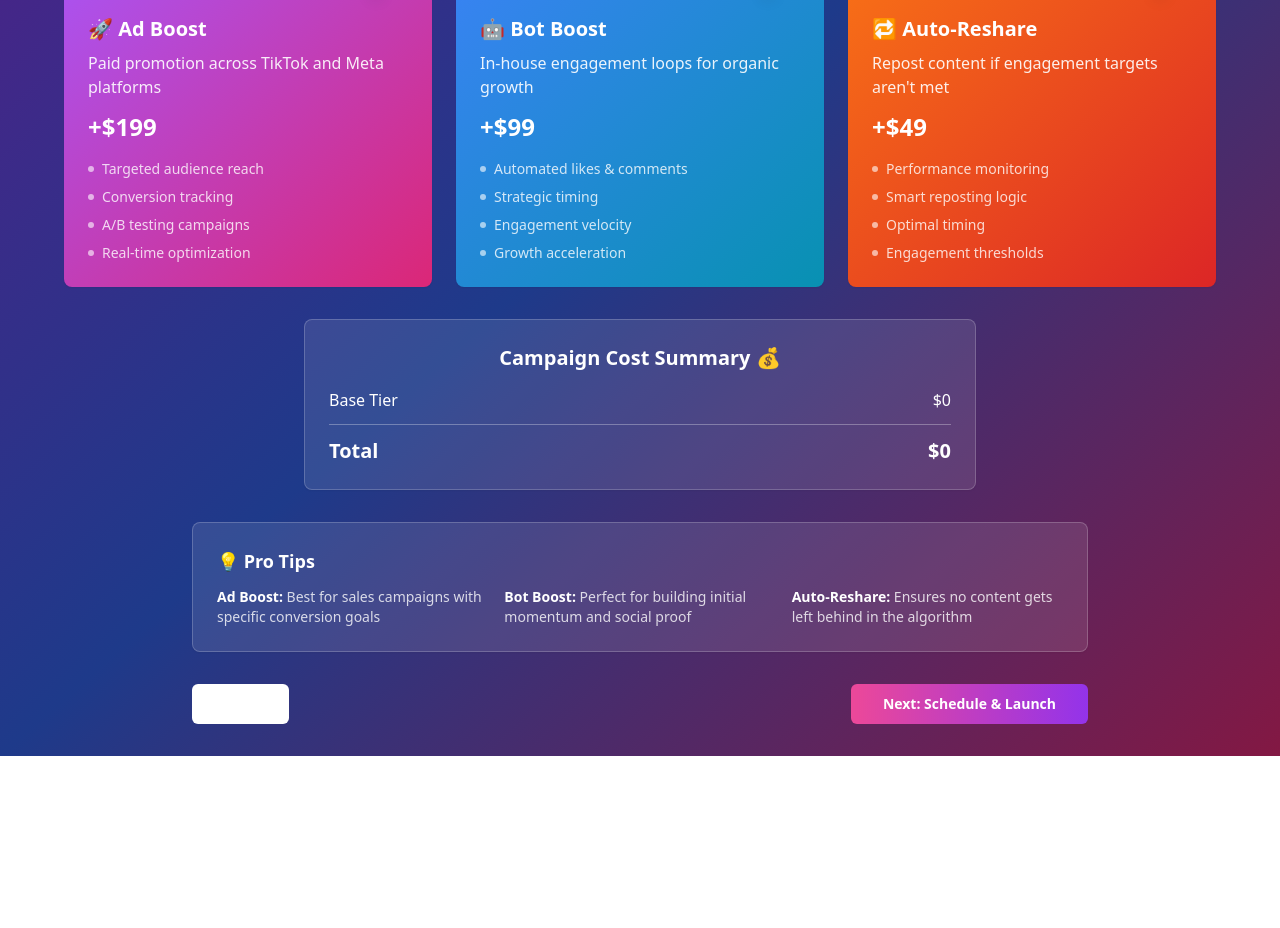
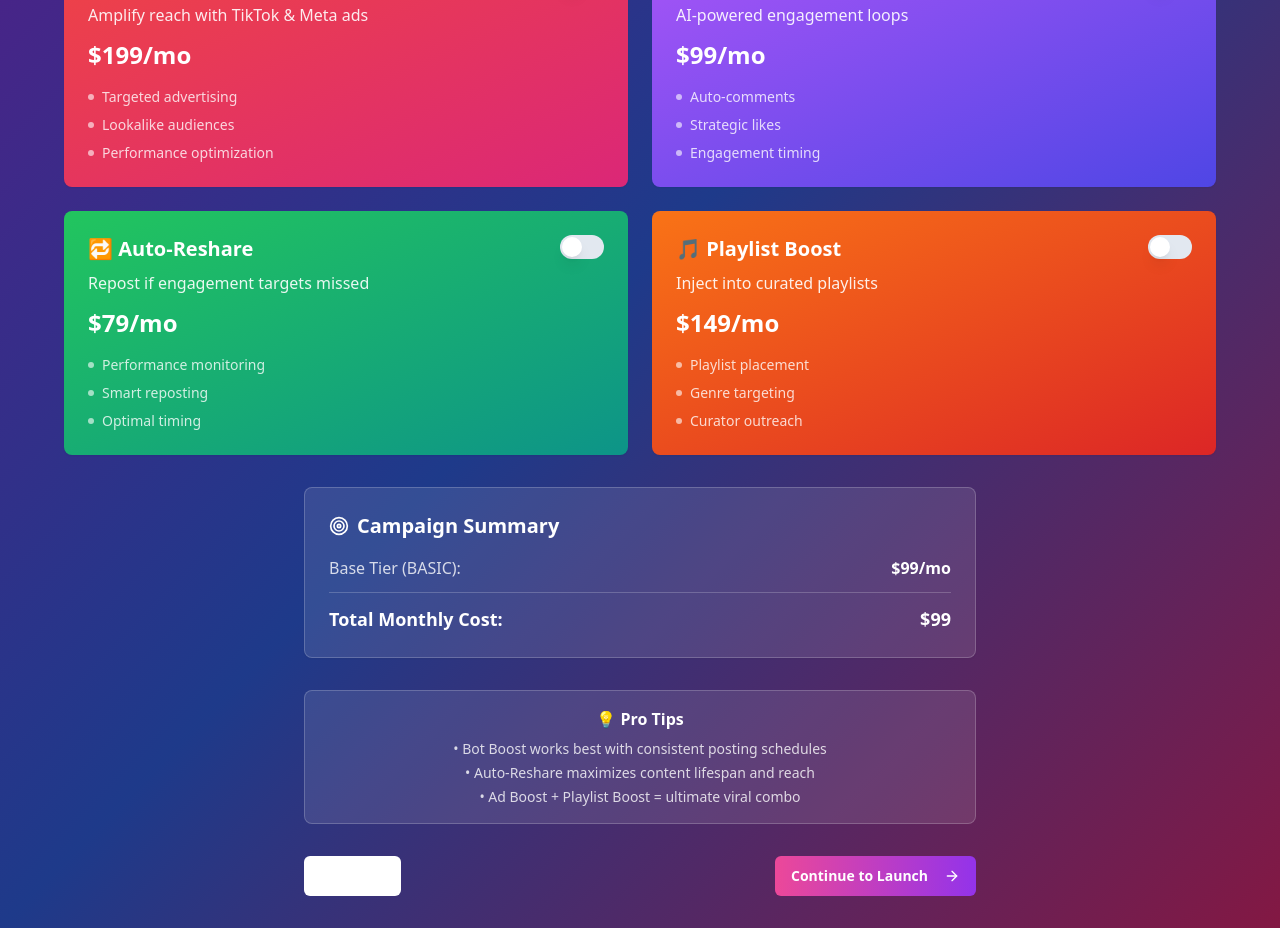
Before and after one commit to Content-Engine/content-engine-mvp-3-30, a React (Vite) app: page /campaign-builder/step-4 in a window 1280 px wide. Shown: the part 389-1317 px from the top of the page. Before the commit the page ends 1145 px from the top, so only its background shows below. Built offline with nearby package versions, Linux system fonts and the light colour scheme.

Commit message:
Add syndication cycle and payment tier features

```diff
--- a/src/pages/CampaignBuilderStep4.tsx
+++ b/src/pages/CampaignBuilderStep4.tsx
@@ -5,49 +5,39 @@ import { Card, CardContent } from "@/components/ui/card";
 import { Switch } from "@/components/ui/switch";
 import { useNavigate } from "react-router-dom";
 import ProgressBar from "@/components/ProgressBar";
-import { ArrowLeft, Zap, Bot, RotateCcw } from "lucide-react";
+import { ArrowLeft, ArrowRight, Zap, Bot, RefreshCw, Target } from "lucide-react";
 
-const boostOptions = [
+const boosts = [
   {
     id: "ad-boost",
     title: "🚀 Ad Boost",
-    description: "Paid promotion across TikTok and Meta platforms",
-    price: "+$199",
-    icon: Zap,
-    features: [
-      "Targeted audience reach",
-      "Conversion tracking",
-      "A/B testing campaigns",
-      "Real-time optimization"
-    ],
-    gradient: "from-purple-500 to-pink-600"
+    description: "Amplify reach with TikTok & Meta ads",
+    cost: 199,
+    features: ["Targeted advertising", "Lookalike audiences", "Performance optimization"],
+    gradient: "from-red-500 to-pink-600"
   },
   {
     id: "bot-boost",
     title: "🤖 Bot Boost",
-    description: "In-house engagement loops for organic growth",
-    price: "+$99",
-    icon: Bot,
-    features: [
-      "Automated likes & comments",
-      "Strategic timing",
-      "Engagement velocity",
-      "Growth acceleration"
-    ],
-    gradient: "from-blue-500 to-cyan-600"
+    description: "AI-powered engagement loops",
+    cost: 99,
+    features: ["Auto-comments", "Strategic likes", "Engagement timing"],
+    gradient: "from-purple-500 to-indigo-600"
   },
   {
     id: "auto-reshare",
     title: "🔁 Auto-Reshare",
-    description: "Repost content if engagement targets aren't met",
-    price: "+$49",
-    icon: RotateCcw,
-    features: [
-      "Performance monitoring",
-      "Smart reposting logic",
-      "Optimal timing",
-      "Engagement thresholds"
-    ],
+    description: "Repost if engagement targets missed",
+    cost: 79,
+    features: ["Performance monitoring", "Smart reposting", "Optimal timing"],
+    gradient: "from-green-500 to-teal-600"
+  },
+  {
+    id: "playlist-boost",
+    title: "🎵 Playlist Boost",
+    description: "Inject into curated playlists",
+    cost: 149,
+    features: ["Playlist placement", "Genre targeting", "Curator outreach"],
     gradient: "from-orange-500 to-red-600"
   }
 ];
@@ -56,7 +46,7 @@ const CampaignBuilderStep4 = () => {
   const navigate = useNavigate();
   const [selectedBoosts, setSelectedBoosts] = useState<string[]>([]);
 
-  const toggleBoost = (boostId: string) => {
+  const handleBoostToggle = (boostId: string) => {
     setSelectedBoosts(prev =>
       prev.includes(boostId)
         ? prev.filter(id => id !== boostId)
@@ -65,32 +55,23 @@ const CampaignBuilderStep4 = () => {
   };
 
   const handleNext = () => {
-    // Save to localStorage (would be Airtable in production)
+    // Save selected boosts to localStorage (would be Airtable in production)
     localStorage.setItem('campaignBoosts', JSON.stringify(selectedBoosts));
     navigate('/campaign-builder/step-5');
   };
 
-  const calculateTotalCost = () => {
-    const baseTier = localStorage.getItem('campaignTier');
-    let basePrice = 0;
+  const totalCost = boosts
+    .filter(boost => selectedBoosts.includes(boost.id))
+    .reduce((sum, boost) => sum + boost.cost, 0);
 
-    switch(baseTier) {
-      case 'basic': basePrice = 99; break;
-      case 'pro': basePrice = 299; break;
-      case 'max': basePrice = 599; break;
-    }
+  const baseTierCost = {
+    basic: 99,
+    pro: 299,
+    max: 599
+  };
 
-    let boostCost = 0;
-    selectedBoosts.forEach(boostId => {
-      switch(boostId) {
-        case 'ad-boost': boostCost += 199; break;
-        case 'bot-boost': boostCost += 99; break;
-        case 'auto-reshare': boostCost += 49; break;
-      }
-    });
-
-    return basePrice + boostCost;
-  };
+  const tier = localStorage.getItem('campaignTier') || 'basic';
+  const finalCost = baseTierCost[tier as keyof typeof baseTierCost] + totalCost;
 
   return (
     <div className="min-h-screen bg-gradient-to-br from-purple-900 via-blue-900 to-pink-900">
@@ -113,114 +94,101 @@ const CampaignBuilderStep4 = () => {
         {/* Step Title */}
         <div className="text-center mb-12">
           <h2 className="text-4xl font-bold bg-gradient-to-r from-pink-400 to-purple-400 bg-clip-text text-transparent mb-4">
-            Supercharge Your Campaign ⚡
+            Supercharge Your Campaign 🚀
           </h2>
           <p className="text-xl text-white/80">
-            Add boost options to maximize reach and engagement
+            Add powerful boosts to maximize reach and engagement
           </p>
         </div>
 
         {/* Boost Options */}
-        <div className="grid md:grid-cols-3 gap-6 max-w-6xl mx-auto mb-8">
-          {boostOptions.map((boost) => {
-            const Icon = boost.icon;
-            const isSelected = selectedBoosts.includes(boost.id);
-
-            return (
+        <div className="grid md:grid-cols-2 gap-6 max-w-6xl mx-auto mb-8">
+          {boosts.map((boost) => (
             <Card
               key={boost.id}
-                className={`bg-gradient-to-br ${boost.gradient} border-0 cursor-pointer transition-all duration-300 ${
-                  isSelected ? 'ring-4 ring-white/50 scale-105' : 'hover:scale-105'
+              className={`bg-gradient-to-br ${boost.gradient} border-0 hover:scale-105 transition-all duration-300 ${
+                selectedBoosts.includes(boost.id) ? 'ring-4 ring-white/50 scale-105' : ''
               }`}
-                onClick={() => toggleBoost(boost.id)}
             >
               <CardContent className="p-6">
-                  <div className="flex items-center justify-between mb-4">
-                    <Icon className="h-8 w-8 text-white" />
-                    <Switch checked={isSelected} readOnly />
+                <div className="flex justify-between items-start mb-4">
+                  <div>
+                    <h3 className="text-xl font-bold text-white mb-2">{boost.title}</h3>
+                    <p className="text-white/90 mb-3">{boost.description}</p>
+                    <div className="text-2xl font-bold text-white">${boost.cost}/mo</div>
                   </div>
 
-                  <h3 className="text-xl font-bold text-white mb-2">{boost.title}</h3>
-                  <p className="text-white/90 mb-3">{boost.description}</p>
-                  <div className="text-2xl font-bold text-white mb-4">{boost.price}</div>
+                  <Switch
+                    checked={selectedBoosts.includes(boost.id)}
+                    onCheckedChange={() => handleBoostToggle(boost.id)}
+                  />
+                </div>
 
                 <div className="space-y-2">
                   {boost.features.map((feature, index) => (
                     <div key={index} className="flex items-center text-white/80 text-sm">
-                        <div className="w-1.5 h-1.5 bg-white/60 rounded-full mr-2" />
+                      <div className="w-1.5 h-1.5 bg-white/60 rounded-full mr-2"></div>
                       {feature}
                     </div>
                   ))}
                 </div>
-
-                  {isSelected && (
-                    <div className="mt-4 bg-white/20 rounded-lg p-2 text-center">
-                      <span className="text-white font-bold text-sm">✨ You've unlocked {boost.title.split(' ')[1]} Boost!</span>
-                    </div>
-                  )}
               </CardContent>
             </Card>
-            );
-          })}
+          ))}
         </div>
 
         {/* Cost Summary */}
         <Card className="bg-white/10 border-white/20 max-w-2xl mx-auto mb-8">
           <CardContent className="p-6">
-            <h3 className="text-xl font-bold text-white mb-4 text-center">Campaign Cost Summary 💰</h3>
-            <div className="space-y-3">
-              <div className="flex justify-between text-white">
-                <span>Base Tier</span>
-                <span>${calculateTotalCost() - selectedBoosts.reduce((sum, id) => {
-                  switch(id) {
-                    case 'ad-boost': return sum + 199;
-                    case 'bot-boost': return sum + 99;
-                    case 'auto-reshare': return sum + 49;
-                    default: return sum;
-                  }
-                }, 0)}</span>
+            <h3 className="text-xl font-bold text-white mb-4 flex items-center">
+              <Target className="h-5 w-5 mr-2" />
+              Campaign Summary
+            </h3>
+
+            <div className="space-y-3 text-white/80">
+              <div className="flex justify-between">
+                <span>Base Tier ({tier.toUpperCase()}):</span>
+                <span className="text-white font-semibold">${baseTierCost[tier as keyof typeof baseTierCost]}/mo</span>
               </div>
 
-              {selectedBoosts.map(boostId => {
-                const boost = boostOptions.find(b => b.id === boostId);
-                return (
-                  <div key={boostId} className="flex justify-between text-white/80">
-                    <span>{boost?.title}</span>
-                    <span>{boost?.price}</span>
+              {selectedBoosts.length > 0 && (
+                <>
+                  <div className="border-t border-white/20 pt-3">
+                    <div className="text-sm text-white/60 mb-2">Selected Boosts:</div>
+                    {boosts
+                      .filter(boost => selectedBoosts.includes(boost.id))
+                      .map(boost => (
+                        <div key={boost.id} className="flex justify-between text-sm">
+                          <span>{boost.title}</span>
+                          <span className="text-white">${boost.cost}/mo</span>
                         </div>
-                );
-              })}
+                      ))}
+                  </div>
+                </>
+              )}
 
-              <div className="border-t border-white/30 pt-3">
-                <div className="flex justify-between text-xl font-bold text-white">
-                  <span>Total</span>
-                  <span>${calculateTotalCost()}</span>
-                </div>
+              <div className="border-t border-white/20 pt-3 flex justify-between text-lg font-bold text-white">
+                <span>Total Monthly Cost:</span>
+                <span>${finalCost}</span>
               </div>
             </div>
           </CardContent>
         </Card>
 
         {/* Pro Tips */}
-        <Card className="bg-white/10 border-white/20 max-w-4xl mx-auto mb-8">
-          <CardContent className="p-6">
-            <h3 className="text-lg font-bold text-white mb-3">💡 Pro Tips</h3>
-            <div className="grid md:grid-cols-3 gap-4 text-sm text-white/80">
-              <div>
-                <strong className="text-white">Ad Boost:</strong> Best for sales campaigns with specific conversion goals
-              </div>
-              <div>
-                <strong className="text-white">Bot Boost:</strong> Perfect for building initial momentum and social proof
-              </div>
-              <div>
-                <strong className="text-white">Auto-Reshare:</strong> Ensures no content gets left behind in the algorithm
+        <div className="text-center mb-8">
+          <div className="bg-white/10 border border-white/20 rounded-lg p-4 max-w-2xl mx-auto">
+            <h4 className="text-white font-semibold mb-2">💡 Pro Tips</h4>
+            <ul className="text-white/80 text-sm space-y-1">
+              <li>• Bot Boost works best with consistent posting schedules</li>
+              <li>• Auto-Reshare maximizes content lifespan and reach</li>
+              <li>• Ad Boost + Playlist Boost = ultimate viral combo</li>
+            </ul>
           </div>
         </div>
-          </CardContent>
-        </Card>
 
         {/* Navigation */}
-        <div className="flex justify-between max-w-4xl mx-auto">
+        <div className="flex justify-between max-w-2xl mx-auto">
           <Button
             variant="outline"
             onClick={() => navigate('/campaign-builder/step-3')}
@@ -229,11 +197,13 @@ const CampaignBuilderStep4 = () => {
             <ArrowLeft className="h-4 w-4 mr-2" />
             Back
           </Button>
+
           <Button
             onClick={handleNext}
-            className="bg-gradient-to-r from-pink-500 to-purple-600 hover:from-pink-600 hover:to-purple-700 text-white font-bold px-8"
+            className="bg-gradient-to-r from-pink-500 to-purple-600 hover:from-pink-600 hover:to-purple-700 text-white font-bold"
           >
-            Next: Schedule & Launch
+            Continue to Launch
+            <ArrowRight className="h-4 w-4 ml-2" />
           </Button>
         </div>
       </div>
```
Lines whose indentation alone changed are shown as unchanged.
